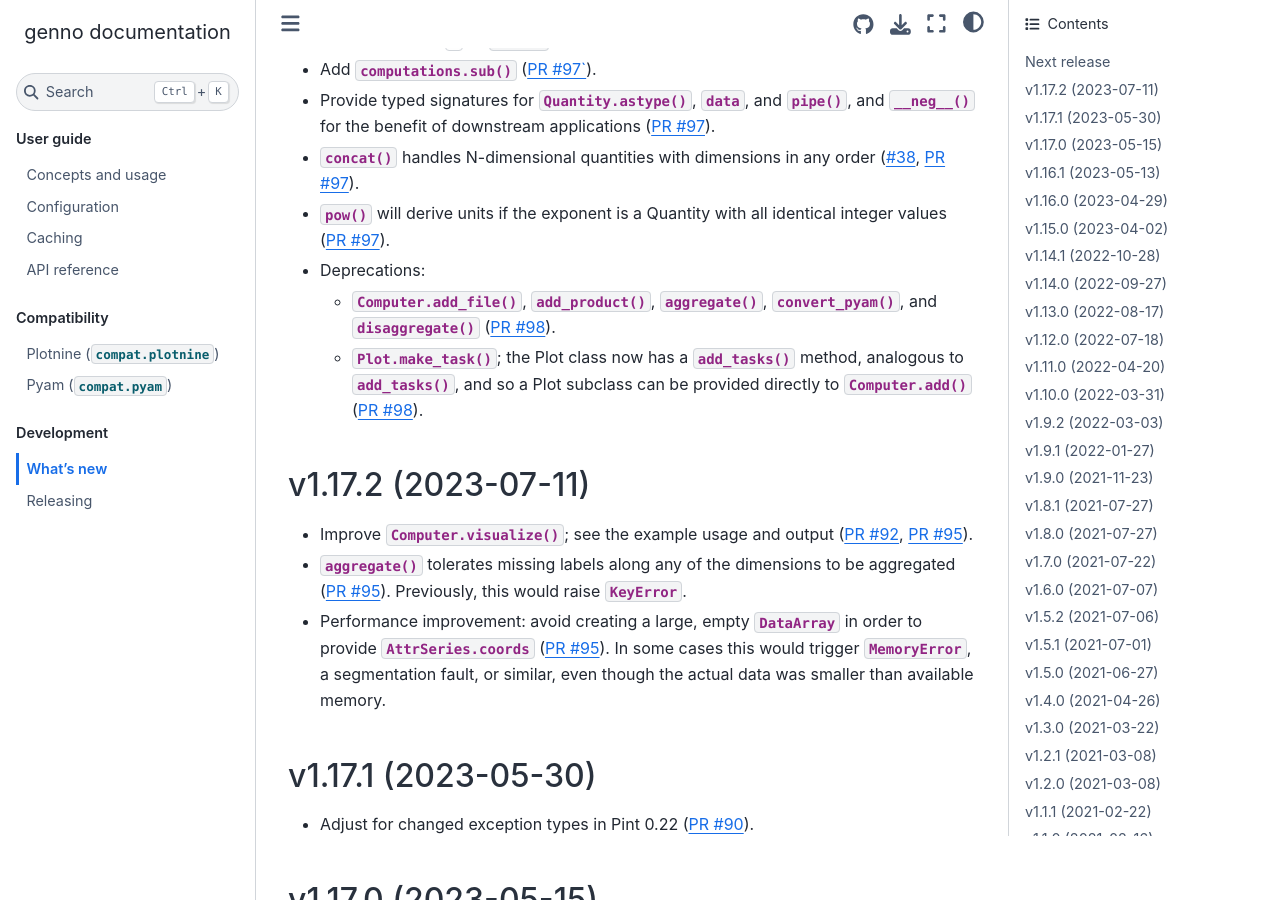
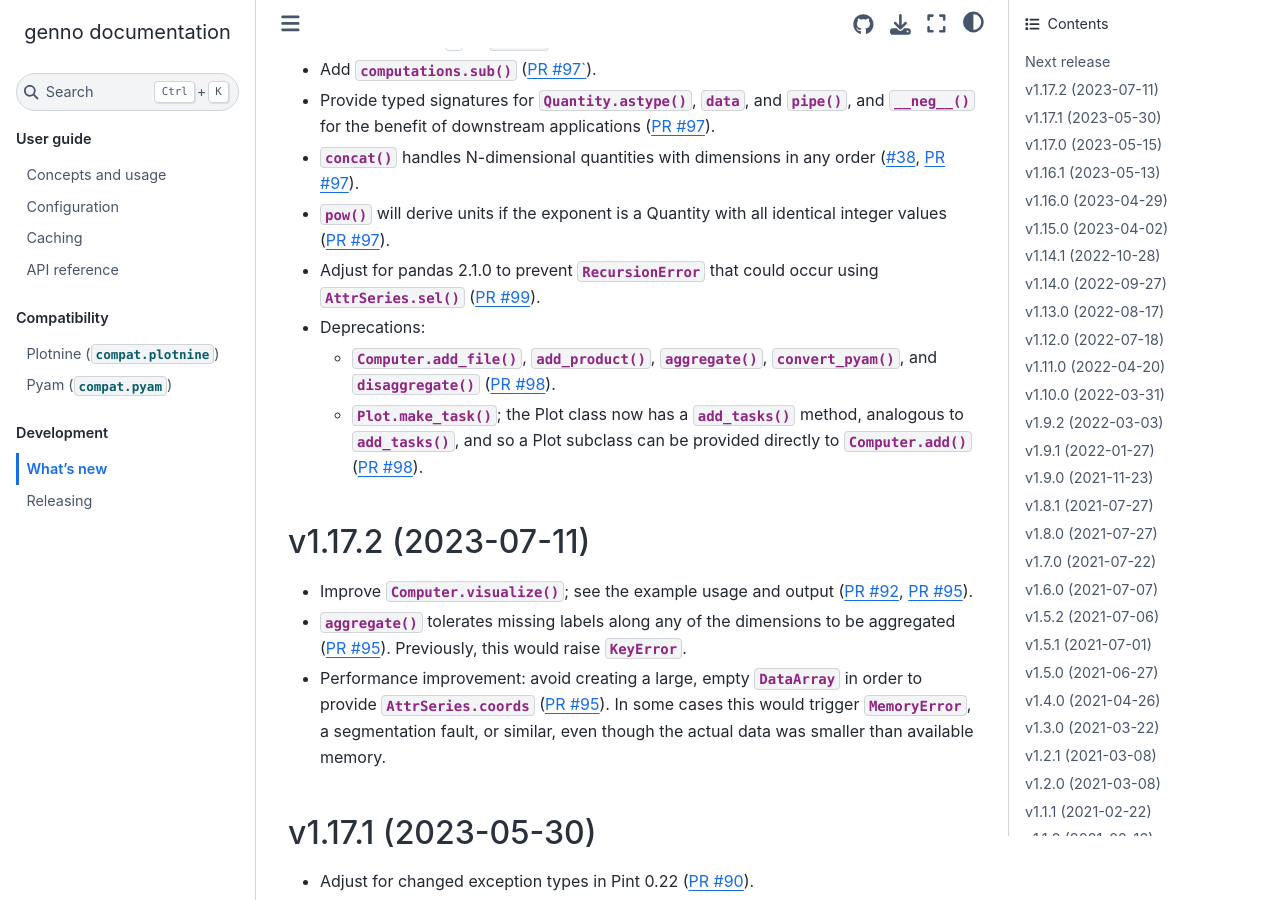
Before and after one commit to khaeru/genno, a Sphinx documentation site: the page built from doc/whatsnew.rst, in a window 1280 px wide and 900 px high, scrolled down 1404 px. Built offline with Sphinx 7.4.7 and the Sphinx Book theme 1.1.4, drawn with Linux system fonts in a browser that asks for light colours.

Commit message:
Add #99 to doc/whatsnew

```diff
--- a/doc/whatsnew.rst
+++ b/doc/whatsnew.rst
@@ -42,12 +42,13 @@ All changes
 - Improve :class:`.Key` (:pull:`98`).
 
   - New method :meth:`.Key.rename`.
-  - Key supports the Python operations :py:`+` (= :meth:`.add_tag`), :py:`*` (= :meth:`.append` a dimension), :py:`/` (= :meth:`.drop` a dimension).
+  - Key supports the Python operations :py:`+` (= :meth:`.add_tag`), :py:`*` (= :meth:`.append` a dimension), :py:`/` (= :meth:`~.Key.drop` a dimension).
 
 - Add :func:`.computations.sub` (:pull:`97``).
 - Provide typed signatures for :meth:`.Quantity.astype`, :attr:`~.Quantity.data`, and :meth:`~.Quantity.pipe`, and :meth:`~.Quantity.__neg__` for the benefit of downstream applications (:pull:`97`).
 - :func:`~.genno.computations.concat` handles N-dimensional quantities with dimensions in any order (:issue:`38`, :pull:`97`).
 - :func:`~.computations.pow` will derive units if the exponent is a Quantity with all identical integer values (:pull:`97`).
+- Adjust for pandas 2.1.0 to prevent :class:`RecursionError` that could occur using :meth:`.AttrSeries.sel` (:pull:`99`).
 - Deprecations:
 
   - :meth:`.Computer.add_file`, :meth:`~.Computer.add_product`, :meth:`~.Computer.aggregate`, :meth:`~.Computer.convert_pyam`, and :meth:`~.Computer.disaggregate` (:pull:`98`).
```
